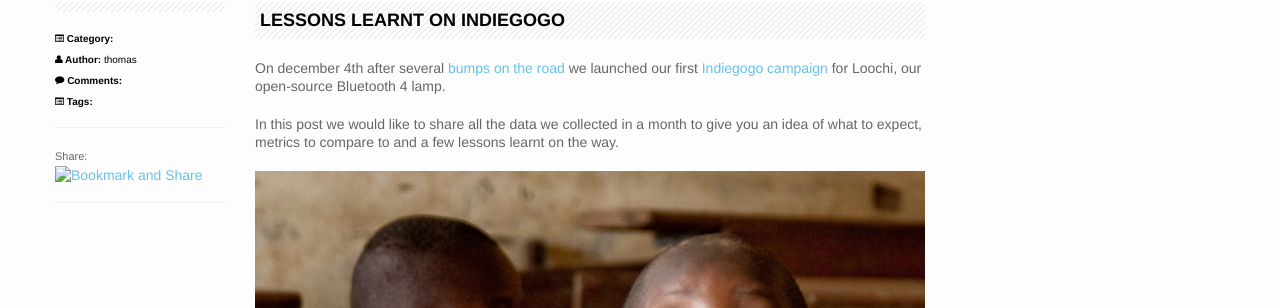
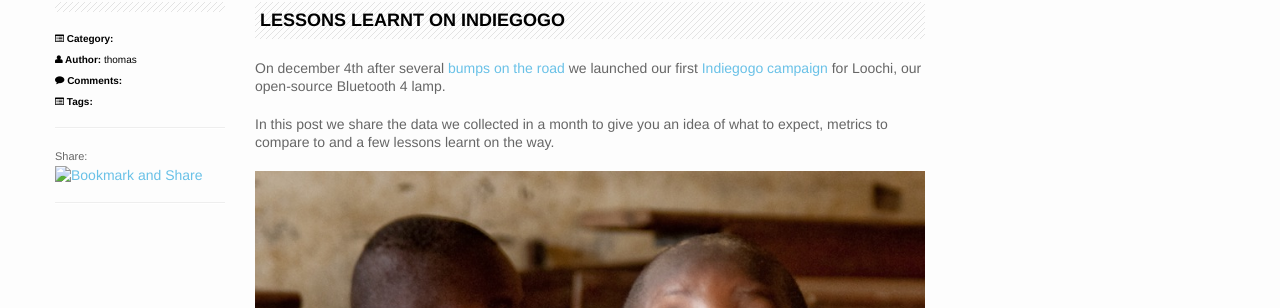
Before and after one commit to tbideas/tbideas.github.com, a Jekyll site: the page built from _posts/2013-01-21-Lessons-learnt-on-Indiegogo.md, in a window 1280 px wide and 900 px high. Shown: the part 176-484 px from the top of the window. Built offline with Jekyll 4.4.1, drawn with Linux system fonts in a browser that asks for light colours; nearby versions of some CDN libraries; library files that are not in the unit come from our copies; comment, search, counter and statistics services are not loaded.

Commit message:
Minor wording improvement

```diff
--- a/_posts/2013-01-21-Lessons-learnt-on-Indiegogo.md
+++ b/_posts/2013-01-21-Lessons-learnt-on-Indiegogo.md
@@ -6,7 +6,7 @@ description: On december 4th we launched our first Indiegogo campaign for Loochi
 
 On december 4th after several [bumps on the road][kickstarter-frustration] we launched our first [Indiegogo campaign][indiegogo-loochi] for Loochi, our open-source Bluetooth 4 lamp.
 
-In this post we would like to share all the data we collected in a month to give you an idea of what to expect, metrics to compare to and a few lessons learnt on the way.
+In this post we share the data we collected in a month to give you an idea of what to expect, metrics to compare to and a few lessons learnt on the way.
 
 ![Lessons learnt in our first crowdfunding campaign](/blog/img/igg-details-lessonslearnt.jpg)
 
```
